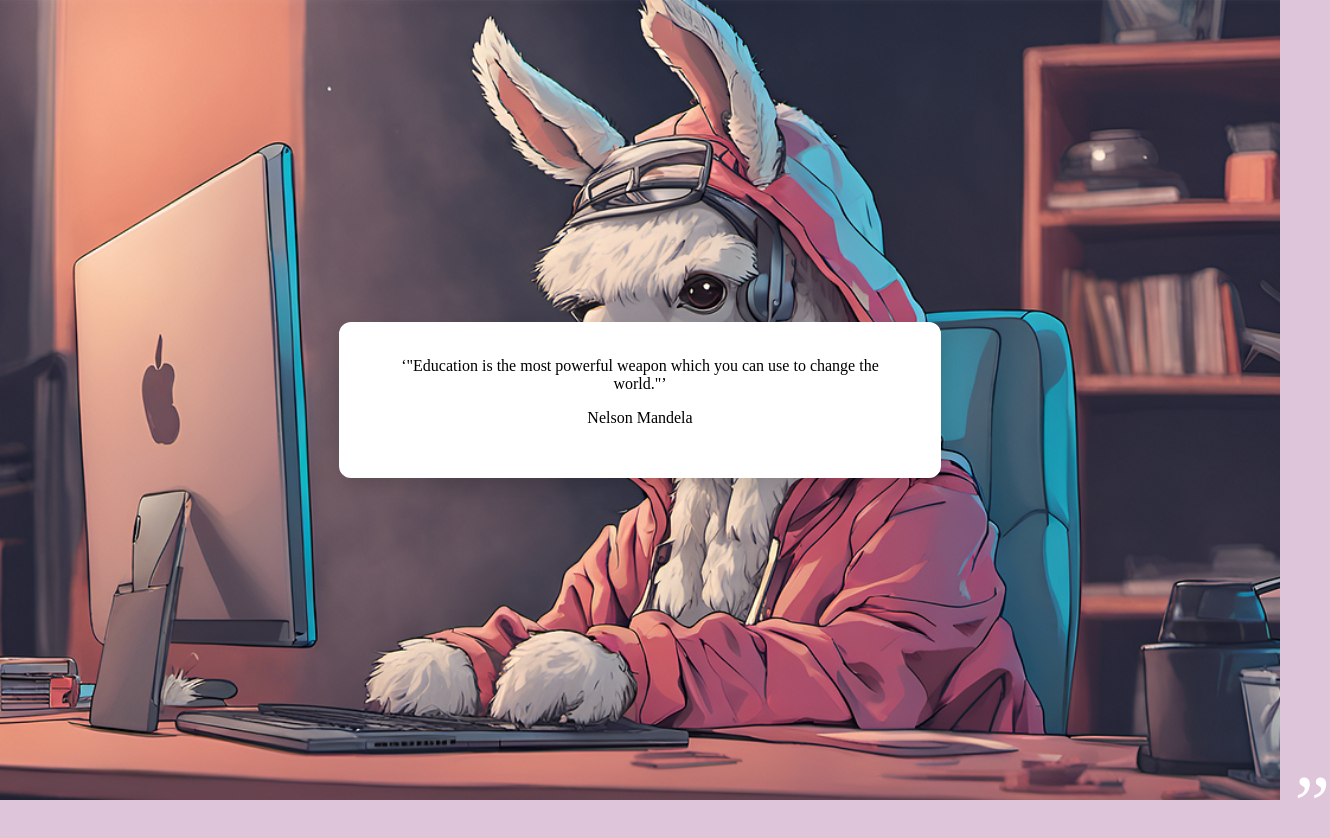
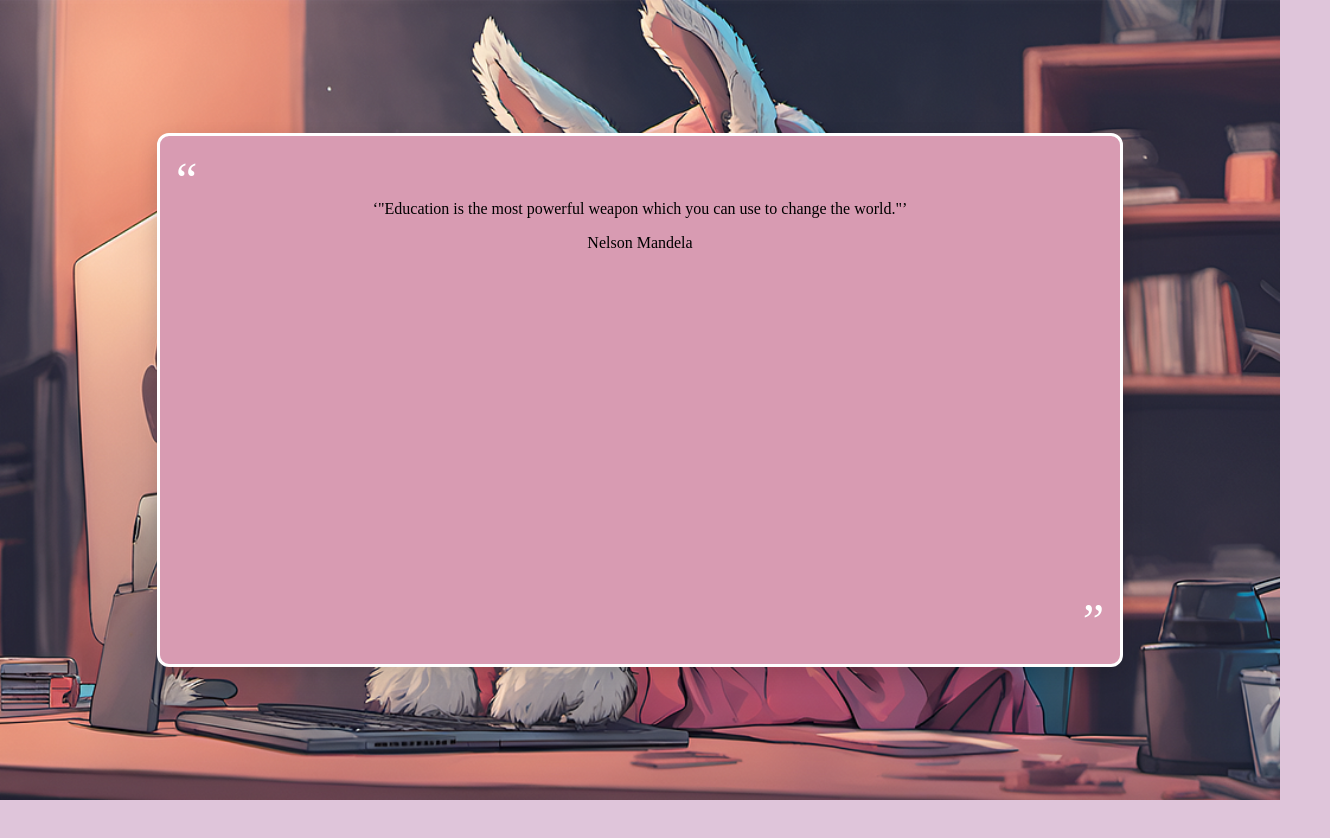
Before and after one commit to amandeee77/the-quote-card-express, a website: page public/index.html in a window 1280 px wide. Shown: the whole page, 1330 px wide, since content can reach past the window. After the commit the page ends 800 px from the top, so only its background shows below. Drawn offline with Linux system fonts and the light colour scheme; no server answers.

Commit message:
fix: Update quote container styles for improved layout and appearance

```diff
--- a/public/css/style.css
+++ b/public/css/style.css
@@ -21,18 +21,21 @@ body {
     z-index: -1;
 }
 .quote-container {
-  background: #fff;
-  padding: 2rem 3rem;
+  background: #d89bb2;
+  padding: 4rem 5rem;
+  position: relative;
   border-radius: 12px;
-  border: 3px solid #fff; /* white border */
+  border: 3px solid #fff;
   box-shadow: 0 8px 20px rgba(0, 0, 0, 0.15);
-  max-width: 500px;
+  max-width: 800px;
+  width: 80vw;
+  min-height: 400px;
   text-align: center;
 }
 .quote-text {
     font-size: 2rem;
     font-weight: bold;
-    color: white;
+    color: rgb(250, 248, 249);
     text-align: center;
     max-width: 70%;
     line-height: 1.4;
@@ -46,19 +49,20 @@ body {
 }
 .quote-container::before {
   content: open-quote;
-    font-size: 5em;
+  font-size: 3rem;
   color: #fff;
   position: absolute;
-    top: -50px;
-    left: -50px;
+  top: 1rem;
+  left: 1rem;
 }
+
 .quote-container::after {
   content: close-quote;
-    font-size: 5em;
+  font-size: 3rem;
   color: #fff;
   position: absolute;
-    bottom: -50px;
-    right: -50px;
+  bottom: 1rem;
+  right: 1rem;
 }
 /* Tablet: Medium Screens */
 @media (max-width: 1024px) {
```
Lines whose indentation alone changed are shown as unchanged.
